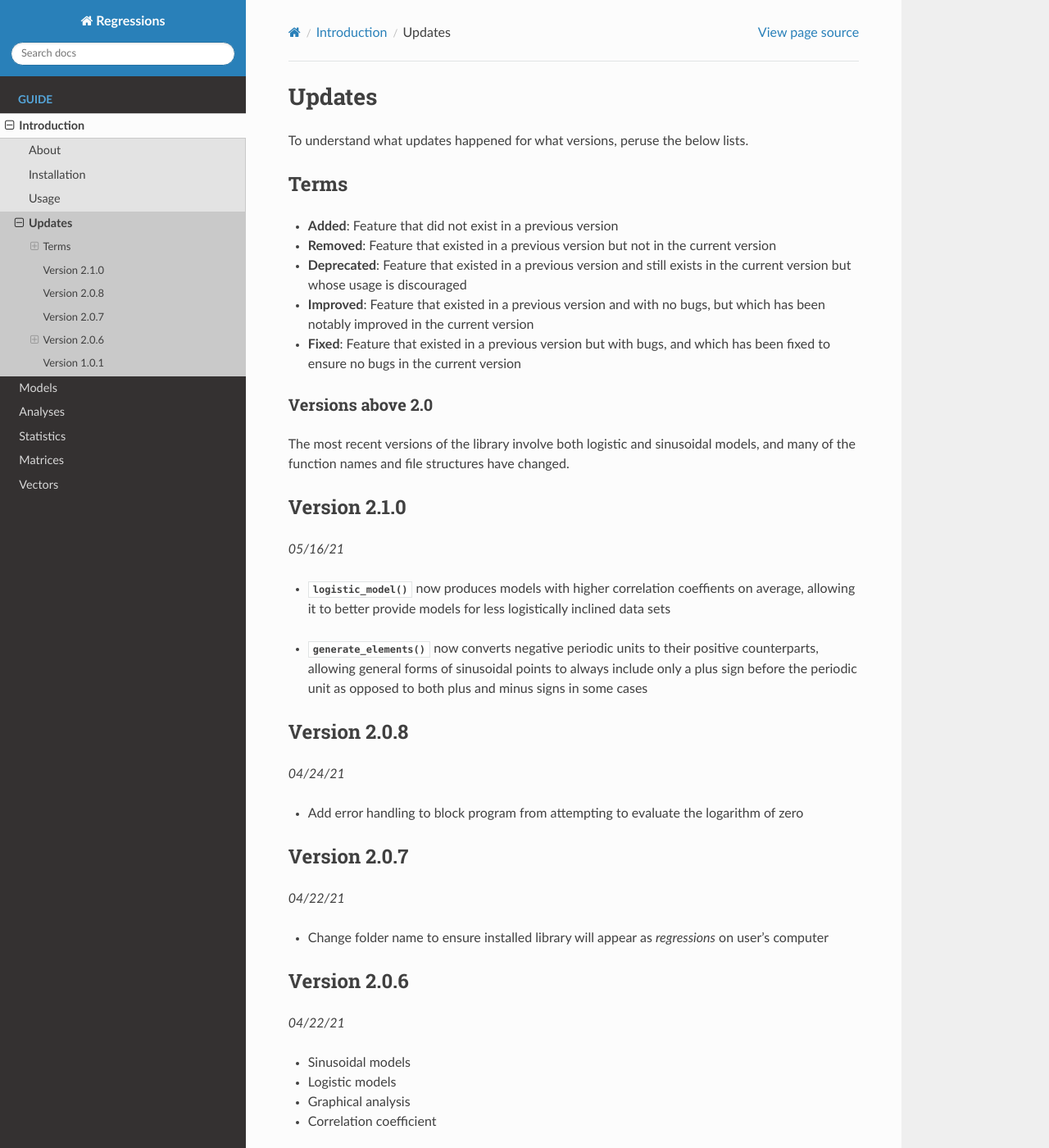
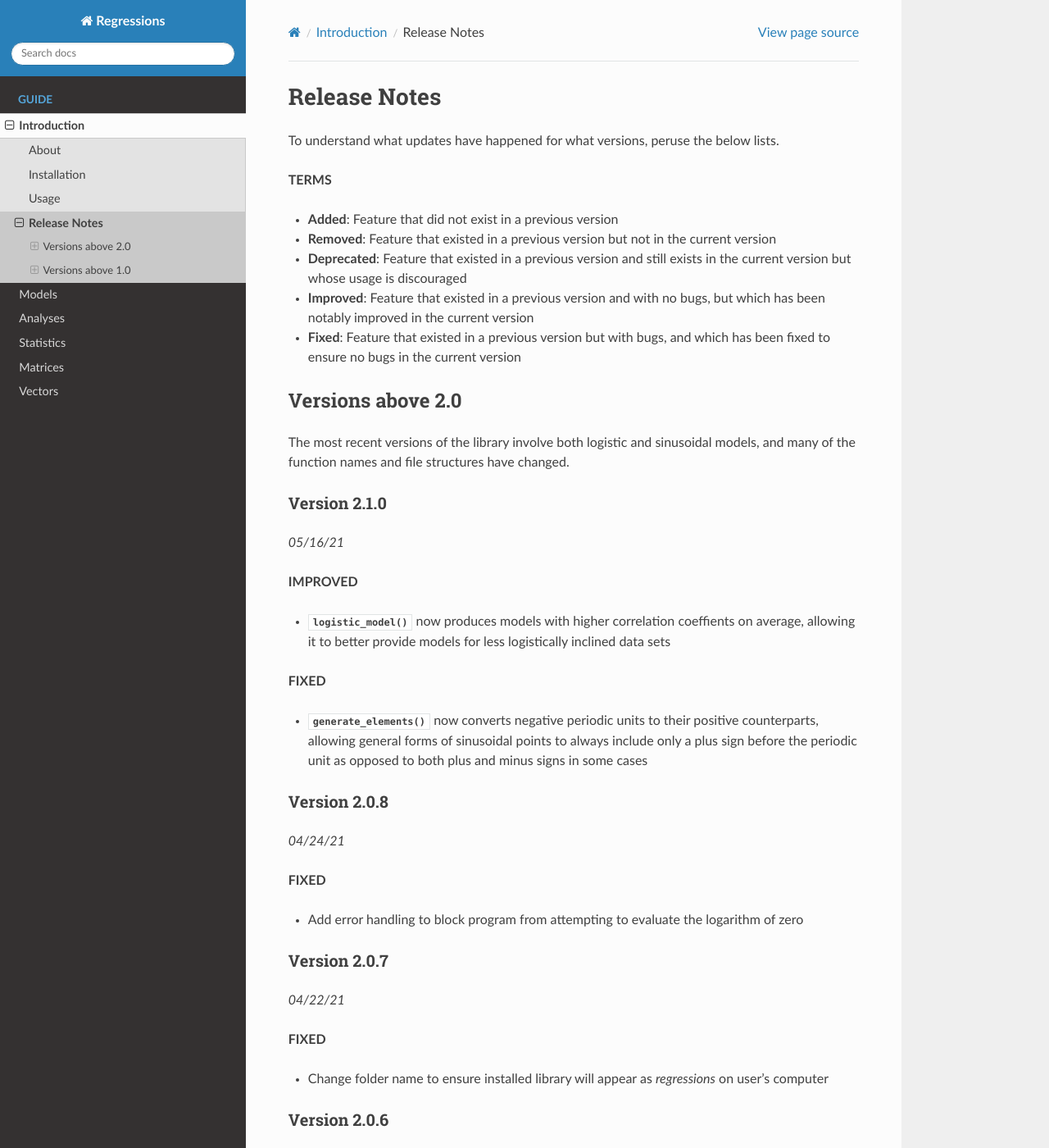
Before and after one commit to jtreeves/regressions_library, a Sphinx documentation site: the page built from documentation/source/introduction/pages/releases.rst, in a window 1280 px wide and 1400 px high. Shown: the whole window at 82% size. Built offline with Sphinx 7.4.7 and the Read the Docs theme 2.0.0, drawn with Linux system fonts in a browser that asks for light colours.

Commit message:
[releases] Change Updates section to Release Notes section

```diff
--- a/documentation/source/introduction/index.rst
+++ b/documentation/source/introduction/index.rst
@@ -8,4 +8,4 @@ The regressions library is a collection of algorithms for fitting data to differ
     pages/about
     pages/installation
     pages/usage
-    pages/updates
+    pages/releases
--- a/documentation/source/introduction/pages/installation.rst
+++ b/documentation/source/introduction/pages/installation.rst
@@ -1,6 +1,6 @@
 Installation
 ------------
-The regressions library is publicly available on the Python Package Index (PyPI), which makes downloading it to your local computer fairly easy. To learn more about the current version of the library available for download, view its |pypi|.
+The regressions library is publicly available on the Python Package Index (PyPI), which makes downloading it to your local computer fairly easy. To learn more about the current version of the library available for download, view its |pypi|. To learn more about past versions of the library, view the :doc:`releases` section.
 
 Requirements
 ************
--- a/documentation/source/introduction/pages/updates.rst
+++ b/documentation/source/introduction/pages/releases.rst
@@ -1,9 +1,9 @@
-Updates
--------
-To understand what updates happened for what versions, peruse the below lists.
+Release Notes
+-------------
+To understand what updates have happened for what versions, peruse the below lists.
 
-Terms
-^^^^^
+**TERMS**
+
 * **Added**: Feature that did not exist in a previous version
 * **Removed**: Feature that existed in a previous version but not in the current version
 * **Deprecated**: Feature that existed in a previous version and still exists in the current version but whose usage is discouraged
@@ -18,43 +18,43 @@ Version 2.1.0
 ^^^^^^^^^^^^^
 *05/16/21*
 
-Improved
-########
+**IMPROVED**
+
 * :func:`~regressions.models.logistic.logistic_model` now produces models with higher correlation coeffients on average, allowing it to better provide models for less logistically inclined data sets
 
-Fixed
-#####
+**FIXED**
+
 * :func:`~regressions.vectors.generate.generate_elements` now converts negative periodic units to their positive counterparts, allowing general forms of sinusoidal points to always include only a plus sign before the periodic unit as opposed to both plus and minus signs in some cases
 
 Version 2.0.8
 ^^^^^^^^^^^^^
 *04/24/21*
 
-Fixed
-#####
+**FIXED**
+
 * Add error handling to block program from attempting to evaluate the logarithm of zero
 
 Version 2.0.7
 ^^^^^^^^^^^^^
 *04/22/21*
 
-Fixed
-#####
+**FIXED**
+
 * Change folder name to ensure installed library will appear as `regressions` on user's computer
 
 Version 2.0.6
 ^^^^^^^^^^^^^
 *04/22/21*
 
-Added
-#####
+**ADDED**
+
 * Sinusoidal models
 * Logistic models
 * Graphical analysis
 * Correlation coefficient
 
-Removed
-#######
+**REMOVED**
+
 * Error calculation (since correlation coefficient can replace it)
 
 Versions above 1.0
@@ -65,8 +65,8 @@ Version 1.0.1
 ^^^^^^^^^^^^^
 *01/24/21*
 
-Added
-#####
+**ADDED**
+
 * Linear models
 * Quadratic models
 * Cubic models
```
Also changed, not shown: PYPI.md (+1 -1 lines).
